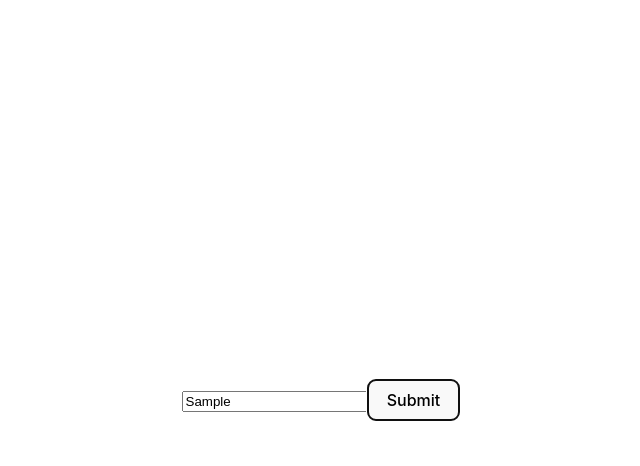
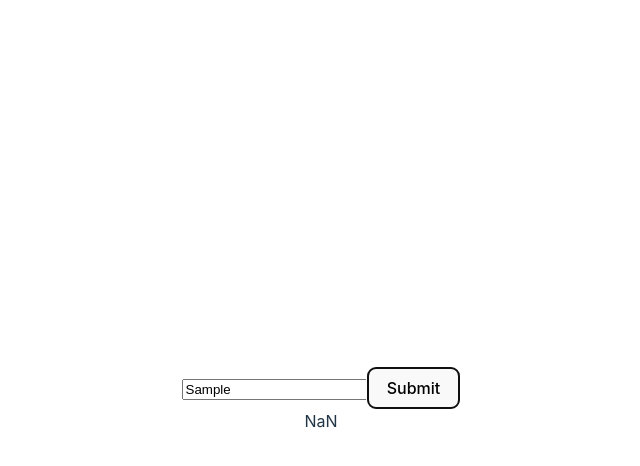
Before and after one commit to Eve-Drake/Binary-Search, a React (Vite) app: page / in a window 1280 px wide. Both pictures are taken after typing "Sample" into the empty fields and a click on the button "Submit". Shown: the top 466 px of the page, without its empty margins (319-959 px from the left). Built offline with nearby package versions, Linux system fonts and the light colour scheme.

Commit message:
Inputs and adding to array

```diff
--- a/src/App.tsx
+++ b/src/App.tsx
@@ -10,12 +10,19 @@ function App() {
     if(start > end){
       return false
     }
-
+    let middle : number = Math.floor((start + end) /2)
+    if(array[middle] === target){
+      return true
+    }
   }
 
   return (
     <div className="App">
-      <Input />
+      <Input setNumberArray={setNumberArray} numberArray={numberArray}/>
+
+      {numberArray.map((number, index)=>(
+        <div key={index}>{number}</div>
+      ))}
     </div>
   )
 }
--- a/src/Input.tsx
+++ b/src/Input.tsx
@@ -1,12 +1,15 @@
-import e from 'express'
 import React, { useState } from 'react'
 
-const Input = () => {
+interface Props {
+    setNumberArray : React.Dispatch<React.SetStateAction<number[]>>,
+    numberArray : number[]
+}
+
+const Input = ({setNumberArray, numberArray}: Props) => {
     const [stringNum, setStringNum] = useState<string>('')
-    const [num, setNum] = useState<number>(0)
 
     const handleSubmit = () =>{
-        setNum(parseInt(stringNum))
+        setNumberArray([...numberArray, parseInt(stringNum)])
     }
 
   return (
```
